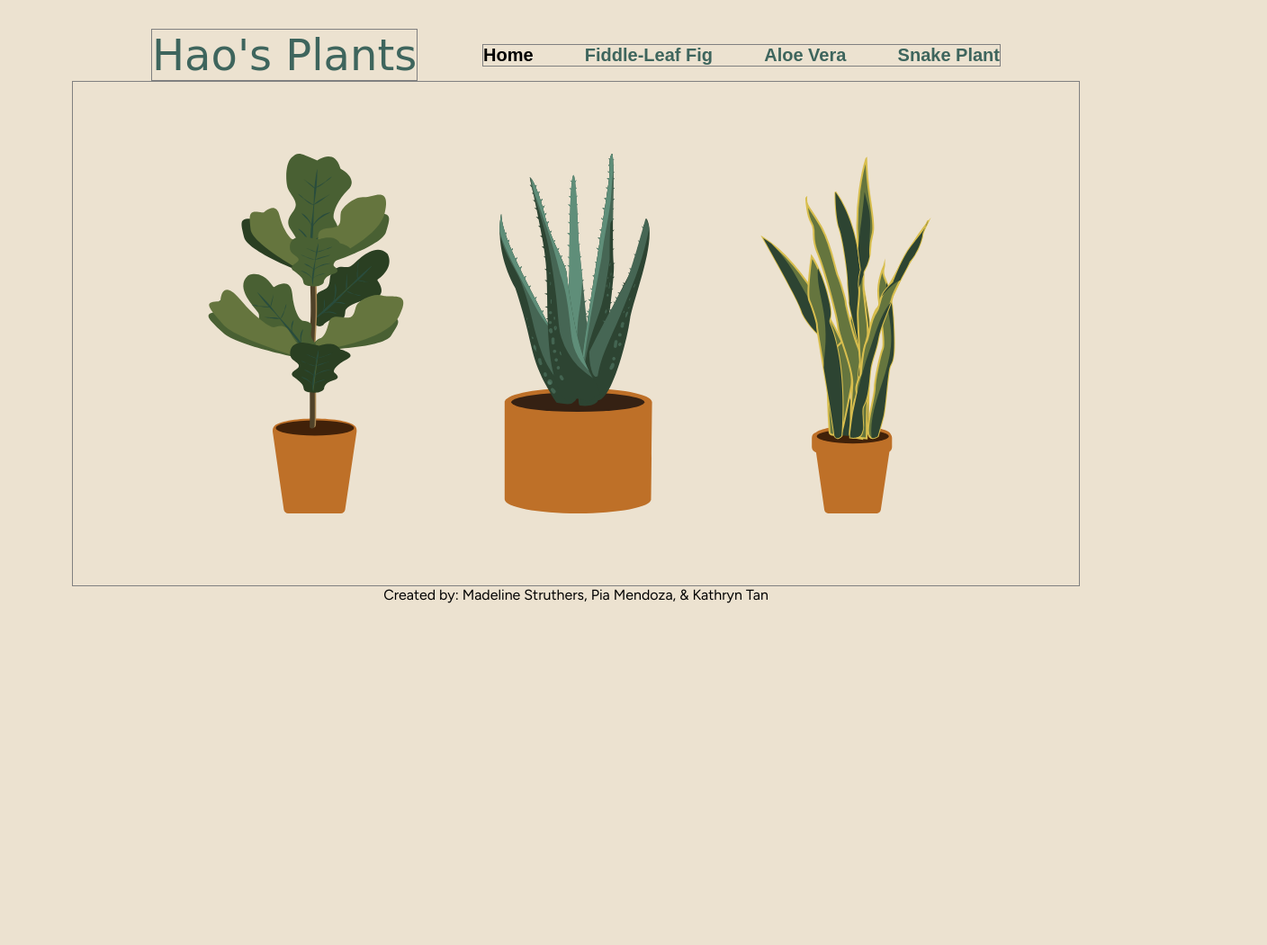
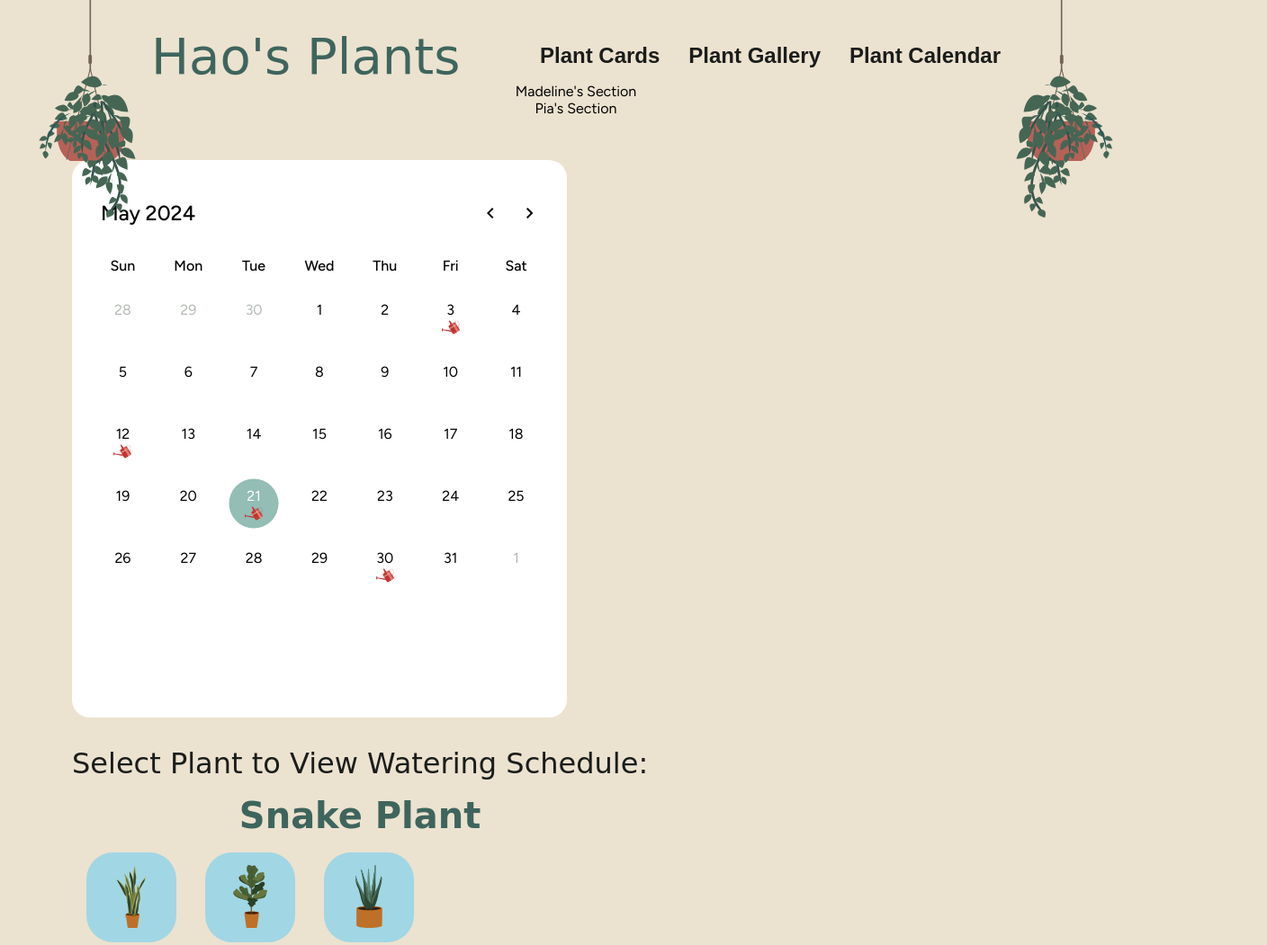
Before and after one commit to Ktan61/comp2170-final-project, a plain HTML site: page index.html in a window 1280 px wide. Shown: the top 1051 px of the page at 90% size, 1408 px wide, since content can reach past the window. Before the commit the page ends 800 px from the top, so only its background shows below. Drawn offline with nearby package versions, Linux system fonts and the light colour scheme; a web font is replaced by a local one.

Commit message:
K/ Consolidated pages to index page, added header scroll links

```diff
--- a/fl-styles.css
+++ b/calendarStyles.css
@@ -27,10 +27,9 @@
     margin: 0;
     padding: 0;
     box-sizing: border-box;
-    font-family: 'Figtree', sans-serif;
 }
 
-body {
+.c-body {
     display: flex;
     align-items: center;
     justify-content: center;
@@ -43,6 +42,7 @@ body {
     display: flex;
     flex-wrap: wrap;
     gap: 2rem;
+    font-family: 'Figtree', sans-serif;
 }
 
 /* MAIN CALENDAR FUNCTIONALITY */
--- a/index.html
+++ b/index.html
@@ -4,29 +4,72 @@
     <meta charset="UTF-8">
     <meta name="viewport" content="width=device-width, initial-scale=1.0">
     <link href="styles.css" rel="stylesheet" type="text/css">
+    <link href="calendarStyles.css" rel="stylesheet" type="text/css">
     <link rel="icon" type="image/x-icon" href="/images/favicon.ico">
     <link rel="preconnect" href="https://fonts.googleapis.com">
     <link rel="preconnect" href="https://fonts.gstatic.com" crossorigin>
     <link href="https://fonts.googleapis.com/css2?family=Figtree:ital,wght@0,300..900;1,300..900&family=Glass+Antiqua&display=swap" rel="stylesheet">
+    <link href="https://fonts.googleapis.com/css2?family=Material+Symbols+Outlined" rel="stylesheet" />
     <title>Hao's Plants</title>
 </head>
 <body>
     <header class="navbar">
         <h1 class="title">Hao's Plants</h1>
         <ul class="navlist">
-          <li class="navlist-item"><strong>Home</strong></li>
-          <li class="navlist-item"><a href="fiddleleaf.html">Fiddle-Leaf Fig</a></li>
-          <li class="navlist-item"><a href="aloe.html">Aloe Vera</a></li>
-          <li class="navlist-item"><a href="snakeplant.html">Snake Plant</a></li>
+          <li class="navlist-item" data-scroll-target="sectionCards" value="scroll to cards section">Plant Cards</li>
+          <li class="navlist-item" data-scroll-target="sectionGallery" value="scroll to gallery section">Plant Gallery</li>
+          <li class="navlist-item" data-scroll-target="sectionCalendar" value="scroll to calendar section">Plant Calendar</li>
         </ul>
     </header>
-    <section class="temporary">
-        <img src="./images/fiddleleaf.svg" alt="fiddleleaf fig vector illustration" width="300" height="400" class="fiddleleaf">
-        <img src="./images/aloe.svg" alt="aloe vera vector illustration" width="300" height="400" class="aloe">
-        <img src="./images/snakeplant.svg" alt="snake plant vector illustration" width="300" height="400" class="snakeplant">
+    <section class="sectionCards" id="sectionCards">
+        Madeline's Section
+    </section>
+    <section class="sectionGallery" id="sectionGallery">
+        Pia's Section
+    </section>
+    <section class="sectionCalendar" id="sectionCalendar">
+        <div class="c-wrapper">
+            <header class="c-header">
+                <p class="c-current-date">May 2024</p>
+                <div class="c-icons">
+                    <span id="prev" class="material-symbols-outlined">chevron_left</span>
+                    <span id="next" class="material-symbols-outlined">chevron_right</span>
+                </div>
+            </header>
+            <div class="c-calendar">
+                <ul class="c-weeks">
+                    <li>Sun</li>
+                    <li>Mon</li>
+                    <li>Tue</li>
+                    <li>Wed</li>
+                    <li>Thu</li>
+                    <li>Fri</li>
+                    <li>Sat</li>
+                </ul>
+                <ul class="c-days"></ul>
+            </div>
+        </div>
+        <div class="calendarToggleAndWatering">
+            <h3>Select Plant to View Watering Schedule:</h3>
+            <h2 id="plant-Name">Snake Plant</h2>
+            <div class="toggleButtonsContainer">
+                <button id="intervalSnake" class="wateringToggle"><img src="./images/snakeplant.svg" alt="snake plant vector illustration" width="60" height="70"></button>
+                <button id="intervalFL" class="wateringToggle"><img src="./images/fiddleleaf.svg" alt="fiddle leaf fig vector illustration" width="60" height="70"></button>
+                <button id="intervalAloe" class="wateringToggle"><img src="./images/aloe.svg" alt="aloe vera vector illustration" width="60" height="70"></button>
+            </div>
+            <div class="wateringDisplay">
+                <img id="plantImage" src="./images/snakeplant.svg" alt="plant illustration" width="250" height="300" class="plant-image">
+                <img src="images/wateringCan.svg" id="wateringCan" alt="watering can vector illustration" width="200" height="300">
+                <div id="waterFlow"></div>
+            </div>
+        </div>
     </section>
     <footer>
         <p>Created by: <span class="footer-authors">Madeline Struthers, Pia Mendoza, & Kathryn Tan</span></p>
     </footer>
+    <img class="pothos-decoration-left" src="./images/pothos.svg" alt="plant illustration" width="450" height="450">
+    <img class="pothos-decoration-right" src="./images/pothos.svg" alt="plant illustration" width="450" height="450">
+    <script src="script.js"></script>
+    <script src="calendarScript.js"></script>
 </body>
 </html>
--- a/script.js
+++ b/script.js
@@ -0,0 +1,15 @@
+// MENU SCROLL BUTTONS
+document.addEventListener("DOMContentLoaded", function() {
+    // Function to handle the scrolling
+    const handleScroll = (elementId) => {
+        document.getElementById(elementId).scrollIntoView({ behavior: 'smooth' });
+    };
+
+    // Attach event listeners to buttons
+    document.querySelectorAll('[data-scroll-target]').forEach(button => {
+        button.addEventListener('click', function() {
+            const targetId = this.getAttribute('data-scroll-target');
+            handleScroll(targetId);
+        });
+    });
+});
--- a/styles.css
+++ b/styles.css
@@ -43,18 +43,19 @@ a:active {
 
 /*GENERAL PAGE-----------------------*/
 body {
+    position: relative;
     display: flex;
     flex-direction: column;
     align-items: center;
     padding: 2rem 5rem;
+    overflow-x: hidden;
 }
 
 .title {
-    border: gray 1px solid;
     font-family: "Glass Antiqua", cursive;
-    font-weight: 400;
+    font-weight: 500;
     font-style: normal;
-    font-size: 48px;
+    font-size: 56px;
     text-align: center;
     color: var(--darkGreen)
 }
@@ -63,6 +64,7 @@ body {
 .navbar {
     display: flex;
     width: 100vw;
+    height: 60px;
     padding-left: 15%;
     padding-right: 15%;
     align-items: center;
@@ -71,41 +73,65 @@ body {
 }
 
 .navlist {
-    border: gray 1px solid;
     display: flex;
-    width: 45vw;
+    width: 40vw;
     justify-content: space-between;
     gap: 1rem;
     list-style: none;
-    font-size: var(--font-h5);
+    font-size: var(--font-h4);
     font-family: "Glass Antiqua", sans-serif;
     font-weight: 600;
+    color: var(--black);
+}
+
+.navlist-item {
+    cursor: pointer;
+}
+
+.navlist-item:hover {
+    color: var(--darkGreen);
+}
+
+.pothos-decoration-left {
+    position: absolute;
+    left: -8rem;
+    top: -13rem;
+}
+
+.pothos-decoration-right {
+    position: absolute;
+    right: -8rem;
+    top: -13rem;
+    transform: rotateY(180deg);
+}
+
+/*FOOTER------------------------------------*/
+footer {
+    position: absolute;
+    bottom: 0;
+    z-index: 5;
+    display: flex;
+    justify-content: center;
+    align-items: center;
+    width: 100vw;
+    height: 40px;
+    background: var(--darkGreen);
+    color: var(--greenGrey);
+    font-size: 16px;
 }
 
 /**_______________________________________________________________________________________________**/
-/**-------------------------------------------HOME------------------------------------------------**/
-
-
-/*SECTION: TEMPORARY---------------------------*/
-.temporary {
-    border: gray 1px solid;
-    display: flex;
-    width: 100%;
-    justify-content: center;
-    flex-wrap: wrap;
-    padding: 5rem;
-}
-
-
-/**_______________________________________________________________________________________________**/
-/**---------------------------------------FIDDLE-LEAF FIG-----------------------------------------**/
+/**------------------------------------MADELINE - INFO CARDS--------------------------------------**/
 
 
 
 /**_______________________________________________________________________________________________**/
-/**-----------------------------------------ALOE VERA---------------------------------------------**/
+/**--------------------------------------PIA - GALLERY--------------------------------------------**/
 
 
 
 /**_______________________________________________________________________________________________**/
-/**----------------------------------------SNAKE PLANT--------------------------------------------**/
+/**------------------------------------KATHRYN - CALENDAR-----------------------------------------**/
+.sectionCalendar {
+    padding: 3rem 0;
+}
```
Also changed, not shown: calendar.html (renamed from fiddleleaf.html, +4 -4 lines), calendarScript.js (renamed from fl-script.js).
